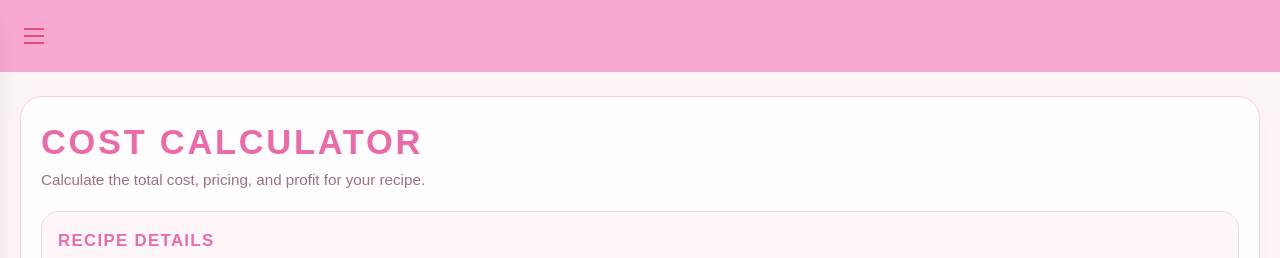
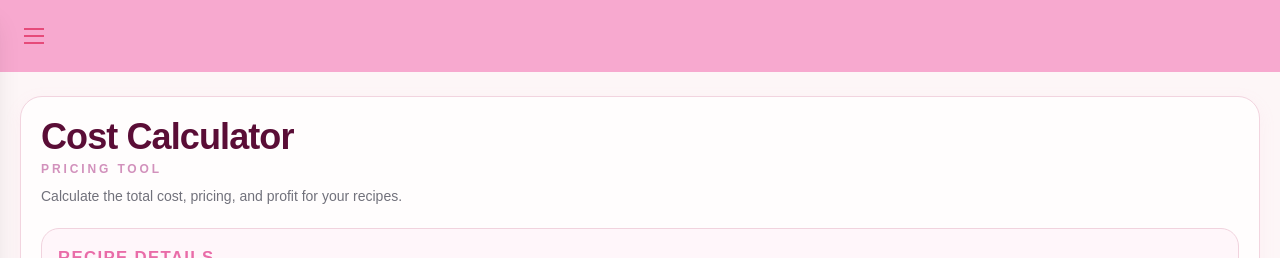
Before and after one commit to Lunalyna2/BudgetBake-, a Next.js app in the folder my-app/: page /cost_calculator in a window 1280 px wide. Shown: the top 258 px of the page. Built offline with nearby package versions, Linux system fonts and the light colour scheme; no server answers.

Commit message:
ui: unify page headers across order list, recipe library, and cost calculator

```diff
--- a/my-app/app/components/CostCalculator.tsx
+++ b/my-app/app/components/CostCalculator.tsx
@@ -705,14 +705,14 @@ export default function CostCalculator() {
         <div className="flex-1 rounded-[22px] border border-[#f2d4df] bg-[#fffdfd] p-5 shadow-[0_5px_18px_rgba(240,154,188,0.08)]">
           <div className="mb-5 flex items-center gap-3">
             <div>
-              <h1 className="text-[2.15rem] font-black uppercase tracking-[0.08em] text-[#e96ca8]">
+              <h1 className="text-3xl font-extrabold tracking-tight text-[#5A0D36] sm:text-4xl">
                 Cost Calculator
               </h1>
-
-              <p className="text-[0.95rem] text-[#9a7182]">
-                Calculate the total cost,
-                pricing, and profit for your
-                recipe.
+              <p className="mt-1 text-xs font-bold uppercase tracking-[0.24em] text-[#D291BC]">
+                Pricing Tool
+              </p>
+              <p className="mt-2 max-w-xl text-sm leading-relaxed text-zinc-500">
+                Calculate the total cost, pricing, and profit for your recipes.
               </p>
             </div>
           </div>
--- a/my-app/app/components/RecipeLibrary.tsx
+++ b/my-app/app/components/RecipeLibrary.tsx
@@ -920,12 +920,17 @@ export default function RecipeLibrary() {
     <div className="bg-white text-zinc-800 antialiased">
       <main className="mx-auto max-w-7xl px-10 py-6">
         <div className="mb-4 flex items-center justify-between">
-          <div className="flex items-center gap-2">
-            <span className="h-5 w-1.5 rounded-full bg-[#800040]" />
-
-            <h1 className="text-lg font-bold uppercase tracking-wider text-[#800040]">
-              RECIPE LIBRARY
+          <div>
+            <h1 className="text-3xl font-extrabold tracking-tight text-[#5A0D36] sm:text-4xl">
+              Recipe Library
             </h1>
+            <p className="mt-1 text-xs font-bold uppercase tracking-[0.24em] text-[#D291BC]">
+              Recipe Collection
+            </p>
+            <p className="mt-2 max-w-xl text-sm leading-relaxed text-zinc-500">
+              Browse, create, and manage your recipes. Track ingredients,
+              costs, and nutritional information all in one place.
+            </p>
           </div>
 
           <button
--- a/my-app/app/order-list/page.tsx
+++ b/my-app/app/order-list/page.tsx
@@ -666,12 +666,12 @@ export default function OrderListPage() {
         {/*page header*/}
         <div className="flex flex-col gap-6 sm:flex-row sm:items-end sm:justify-between">
           <div>
-            <p className="text-xs font-bold uppercase tracking-[0.24em] text-[#D291BC]">
+            <h1 className="text-3xl font-extrabold tracking-tight text-[#5A0D36] sm:text-4xl">
+              Order List
+            </h1>
+            <p className="mt-1 text-xs font-bold uppercase tracking-[0.24em] text-[#D291BC]">
               Weekly Orders
             </p>
-            <h1 className="mt-1 text-3xl font-extrabold tracking-tight text-[#5A0D36] sm:text-4xl">
-              Order List
-            </h1>
             <p className="mt-2 max-w-xl text-sm leading-relaxed text-zinc-500">
               Keep track of every bake list and its customers. Search, prioritize,
               and manage orders all in one place.
```
